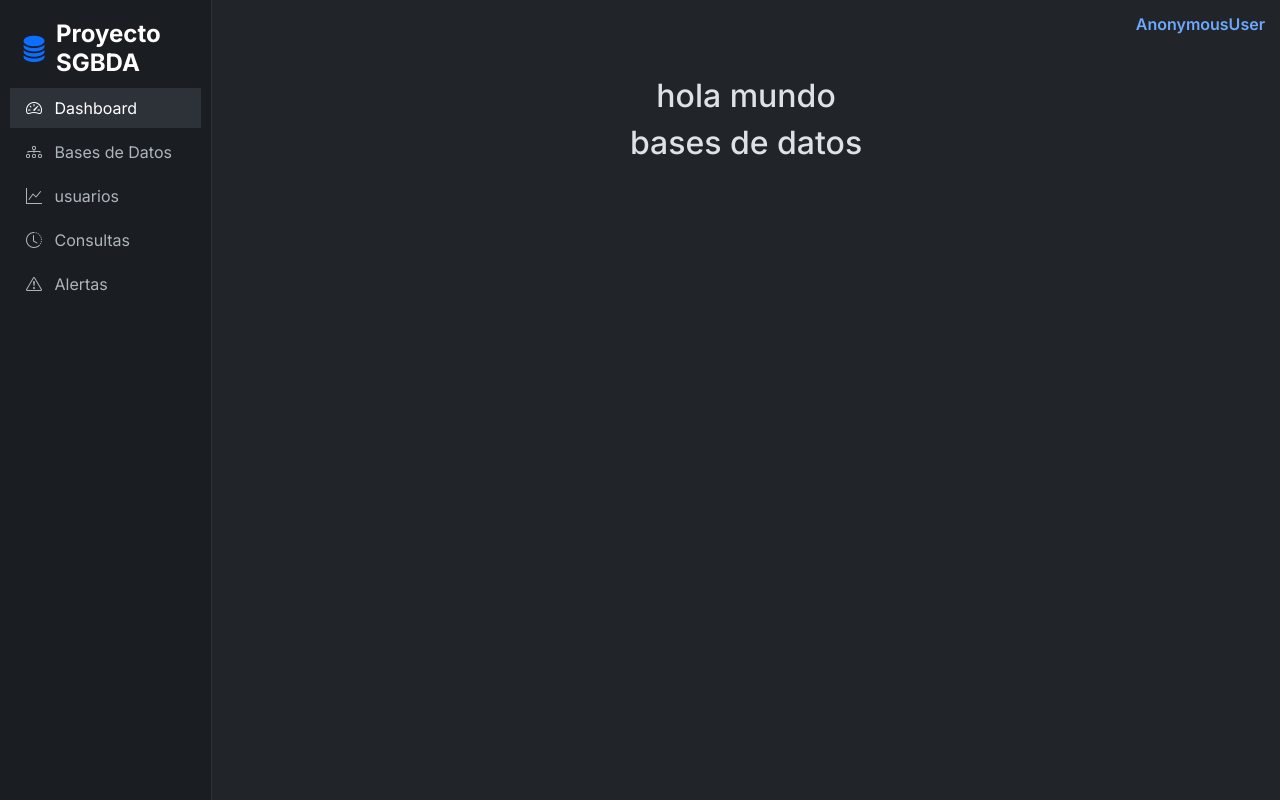
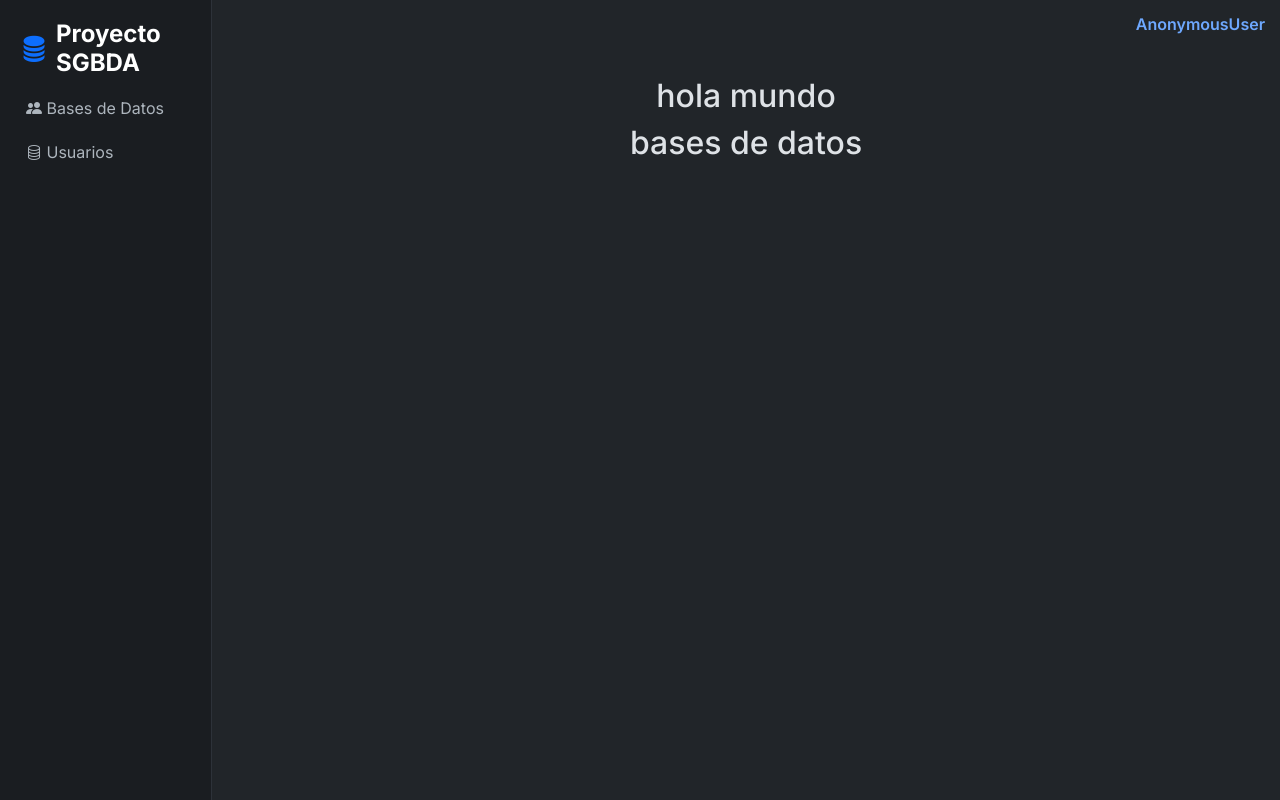
Before and after one commit to JulianCarvajal07/Proyecto-SGBDA, a Django app: page /inicio/ in a window 1280 px wide. Run offline with Django 5.2, Linux system fonts and the light colour scheme.

Commit message:
modificacion del frontend base.html

```diff
--- a/sgbda/templates/base.html
+++ b/sgbda/templates/base.html
@@ -28,11 +28,11 @@
         </div>
 
         <ul class="nav flex-column">
-            <li class="nav-item mb-1"><a href="#" class="nav-link active"><i class="bi bi-speedometer2 me-2"></i> Dashboard</a></li>
-            <li class="nav-item mb-1"><a href="{% url 'bases_de_datos' %}" class="nav-link"><i class="bi bi-diagram-3 me-2"></i> Bases de Datos</a></li>
-            <li class="nav-item mb-1"><a href="{% url 'listar_usuarios' %}" class="nav-link"><i class="bi bi-graph-up me-2"></i> usuarios</a></li>
+            <li class="nav-item mb-1"><a href="{% url 'bases_de_datos' %}" class="nav-link"><i class="bi bi-people-fill"></i> Bases de Datos</a></li>
+            <li class="nav-item mb-1"><a href="{% url 'listar_usuarios' %}" class="nav-link"><i class="bi bi-database"></i> Usuarios</a></li>
+            <!--<li class="nav-item mb-1"><a href="#" class="nav-link active"><i class="bi bi-speedometer2 me-2"></i> Dashboard</a></li>
             <li class="nav-item mb-1"><a href="#" class="nav-link"><i class="bi bi-clock-history me-2"></i> Consultas</a></li>
-            <li class="nav-item mb-1"><a href="#" class="nav-link"><i class="bi bi-exclamation-triangle me-2"></i> Alertas</a></li>
+            <li class="nav-item mb-1"><a href="#" class="nav-link"><i class="bi bi-exclamation-triangle me-2"></i> Alertas</a></li>-->
         </ul>
     </div>
 
```
